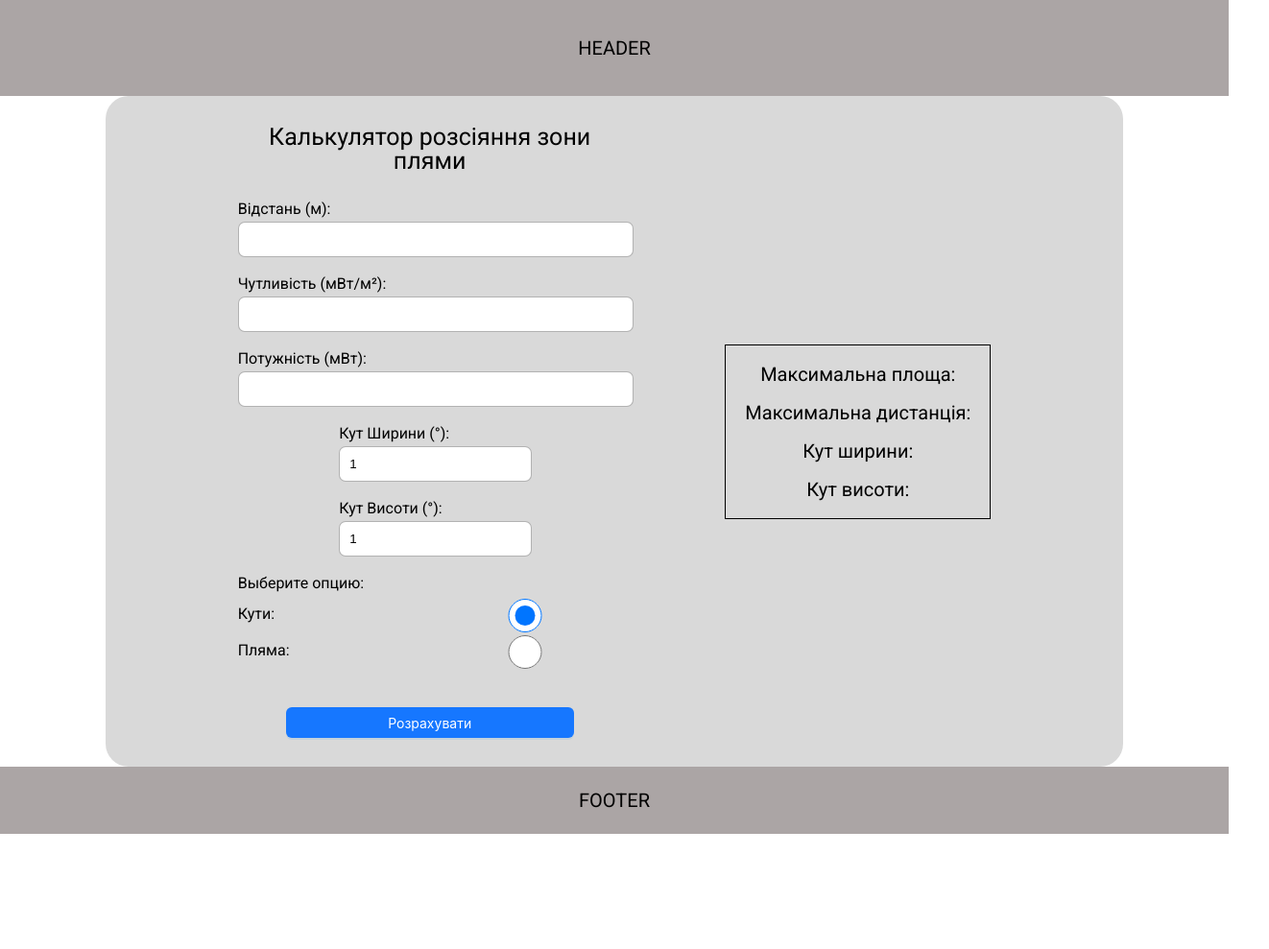
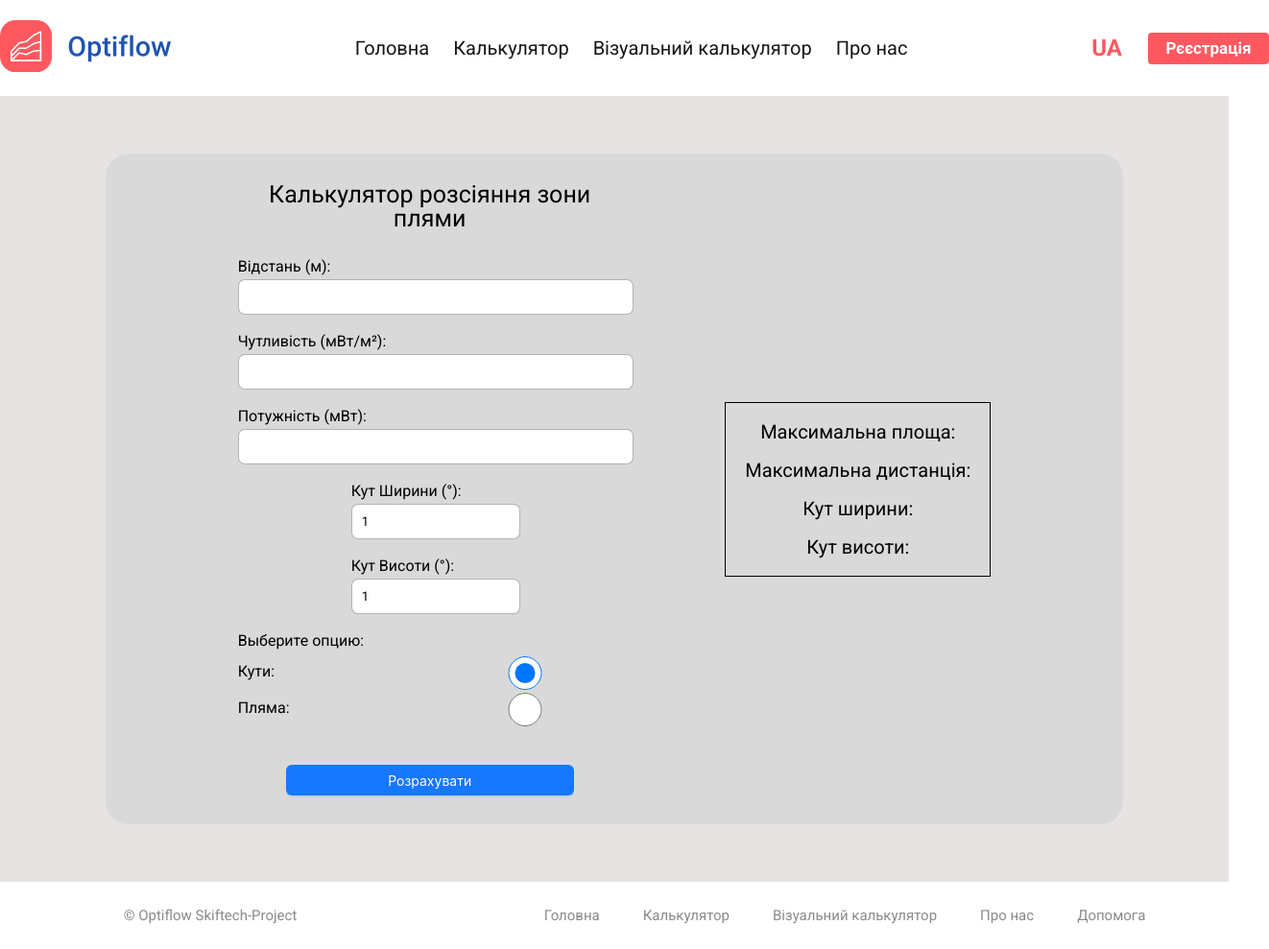
Before and after one commit to Skiftech-project/optiflow-frontend, a React (Vite) app: page / in a window 1280 px wide. Shown: the whole page at 96% size, 1322 px wide, since content can reach past the window. Before the commit the page ends 869 px from the top, so only its background shows below. Built offline with nearby package versions, Linux system fonts and the light colour scheme.

Commit message:
designed footer and header (non-adaptive)

```diff
--- a/src/components/app/App.css
+++ b/src/components/app/App.css
@@ -1,7 +1,9 @@
 .main {
+    background-color: #e8e3e3;
     flex-grow: 1;
     display: flex;
     flex-direction: row;
     justify-content: space-around;
     align-items: center;
+    padding: 60px 0;
 }
--- a/src/components/simple/Footer/Footer.css
+++ b/src/components/simple/Footer/Footer.css
@@ -1,9 +1,37 @@
 .footer {
+    width: 100%;
+    background: #fff;
+}
+
+.footer__body {
     display: flex;
-    justify-content: center;
     align-items: center;
-    font-size: 20px;
-    text-transform: uppercase;
-    background-color: #aba5a5;
-    height: 70px;
+    justify-content: space-around;
+    min-height: 70px;
 }
+.footer__copyright {
+    color: rgba(25, 21, 21, 0.5);
+    text-align: center;
+    font-size: 15px;
+    font-weight: 400;
+}
+.footer__list {
+    display: flex;
+    align-items: center;
+    justify-content: space-between;
+}
+.footer__item {
+    margin-right: 45px;
+}
+
+.footer__item a {
+    text-decoration: none;
+    color: rgba(25, 21, 21, 0.5);
+    text-align: center;
+    font-size: 15px;
+    font-weight: 400;
+}
+
+.footer__item:last-child {
+    margin-right: 0px;
+}
--- a/src/components/simple/Footer/Footer.jsx
+++ b/src/components/simple/Footer/Footer.jsx
@@ -1,7 +1,36 @@
 import './Footer.css';
 
 const Footer = () => {
-    return <footer className="footer">Footer</footer>;
+    return (
+        <footer className="footer">
+            <div className="container">
+                <div className="footer__body">
+                    <div className="footer__copyright">
+                        © Optiflow Skiftech-Project
+                    </div>
+                    <nav className="footer__menu">
+                        <ul className="footer__list">
+                            <li className="footer__item">
+                                <a href="#">Головна</a>
+                            </li>
+                            <li className="footer__item">
+                                <a href="#">Калькулятор</a>
+                            </li>
+                            <li className="footer__item">
+                                <a href="#">Візуальний калькулятор</a>
+                            </li>
+                            <li className="footer__item">
+                                <a href="#">Про нас</a>
+                            </li>
+                            <li className="footer__item">
+                                <a href="#">Допомога</a>
+                            </li>
+                        </ul>
+                    </nav>
+                </div>
+            </div>
+        </footer>
+    );
 };
 
 export default Footer;
--- a/src/components/simple/Header/Header.css
+++ b/src/components/simple/Header/Header.css
@@ -1,9 +1,58 @@
 .header {
+    width: 100%;
+    background: #fff;
+}
+.header__body {
     display: flex;
-    justify-content: center;
     align-items: center;
+    justify-content: space-between;
+    min-height: 100px;
+}
+.header__logo img {
+    width: 100%;
+}
+.header__menu {
+}
+.menu {
+}
+.menu__list {
+    display: flex;
+}
+.menu__item {
+    margin-right: 25px;
+    text-align: center;
     font-size: 20px;
-    text-transform: uppercase;
-    background-color: #aba5a5;
-    height: 100px;
+    font-weight: 400;
 }
+.menu__item a {
+    text-decoration: none;
+    color: #191515;
+}
+.menu__item:last-child {
+    margin-right: 0px;
+}
+.header__additional {
+    display: flex;
+    align-items: center;
+}
+
+.additional__lang {
+    color: #ff5861;
+    text-align: center;
+    font-size: 24px;
+    font-weight: 700;
+    margin-right: 27px;
+}
+.additional__btn {
+    width: 126px;
+    height: 33px;
+
+    border-radius: 4px;
+    border: none;
+    background: #ff5861;
+
+    color: #fff;
+    text-align: center;
+    font-size: 17px;
+    font-weight: 700;
+}
--- a/src/components/simple/Header/Header.jsx
+++ b/src/components/simple/Header/Header.jsx
@@ -1,7 +1,46 @@
 import './Header.css';
+import logo from '../../../assets/logo.svg';
 
 const Header = () => {
-    return <header className="header">header</header>;
+    return (
+        <header className="header">
+            <div className="container">
+                <div className="header__body">
+                    <a
+                        href="#"
+                        className="header__logo"
+                    >
+                        <img
+                            src={logo}
+                            alt="logo"
+                        />
+                    </a>
+
+                    <nav className="header__menu menu">
+                        <ul className="menu__list">
+                            <li className="menu__item">
+                                <a href="#">Головна</a>
+                            </li>
+                            <li className="menu__item">
+                                <a href="#">Калькулятор</a>
+                            </li>
+                            <li className="menu__item">
+                                <a href="#">Візуальний калькулятор</a>
+                            </li>
+                            <li className="menu__item">
+                                <a href="#">Про нас</a>
+                            </li>
+                        </ul>
+                    </nav>
+
+                    <div className="header__additional additional">
+                        <div className="additional__lang">UA</div>
+                        <button className="additional__btn">Рєєстрація</button>
+                    </div>
+                </div>
+            </div>
+        </header>
+    );
 };
 
 export default Header;
--- a/src/styles/index.css
+++ b/src/styles/index.css
@@ -1,11 +1,16 @@
 /* there will be global app styles as reset, fonts, variables etc... */
 @import './reset.css';
-@import url('https://fonts.googleapis.com/css2?family=Roboto&display=swap');
+@import url('https://fonts.googleapis.com/css2?family=Roboto:ital,wght@0,400;0,700;1,500&display=swap');
+
+*,
+html,
+body {
+    font-family: 'Roboto', system-ui, sans-serif;
+}
 
 html,
 body {
     height: 100%;
-    font-family: 'Roboto', system-ui, sans-serif;
 }
 
 #root {
@@ -13,3 +18,9 @@ body {
     display: flex;
     flex-direction: column;
 }
+
+.container {
+    width: 1322px;
+    margin: 0 auto;
+    position: relative;
+}
```
Also changed, not shown: src/assets/logo.svg (added).
